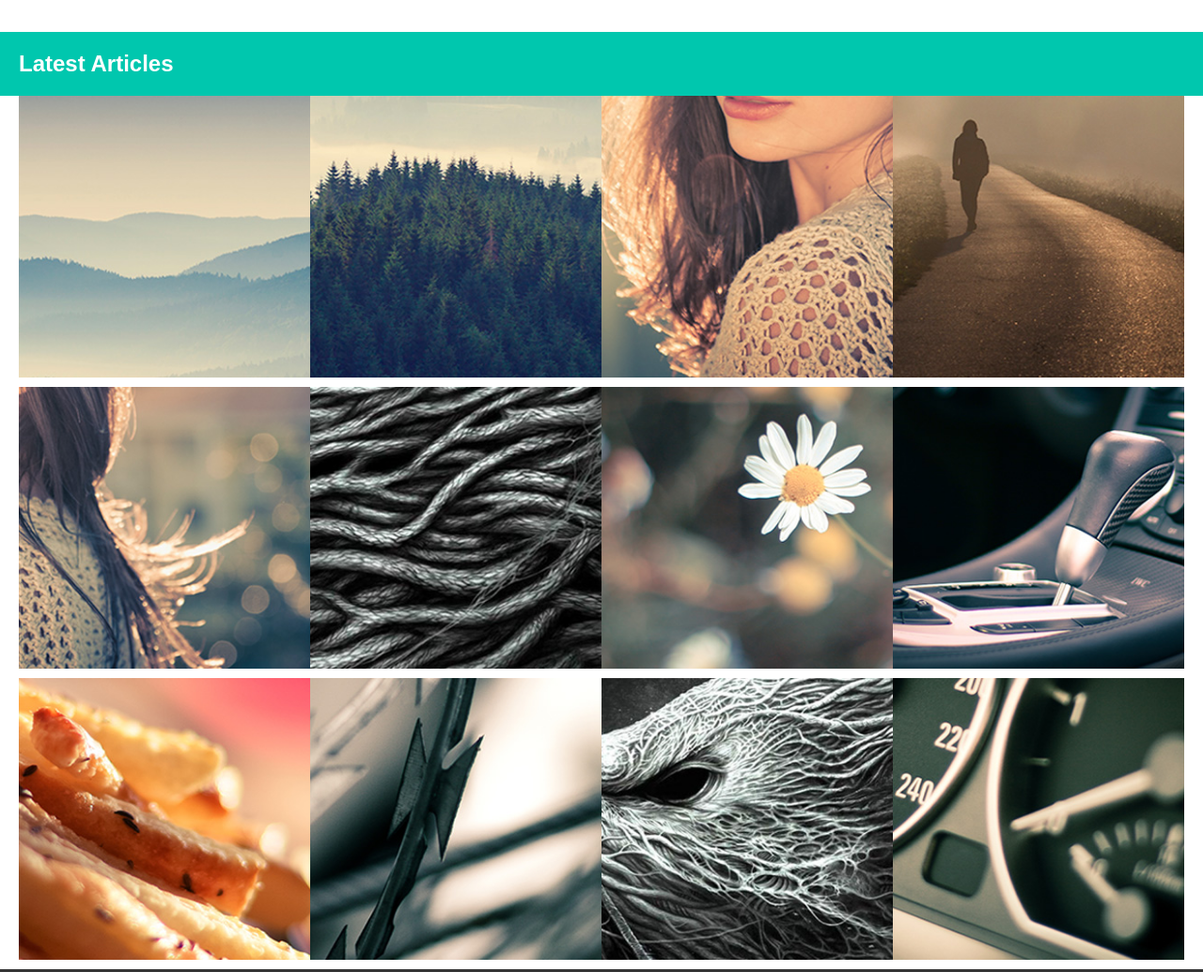
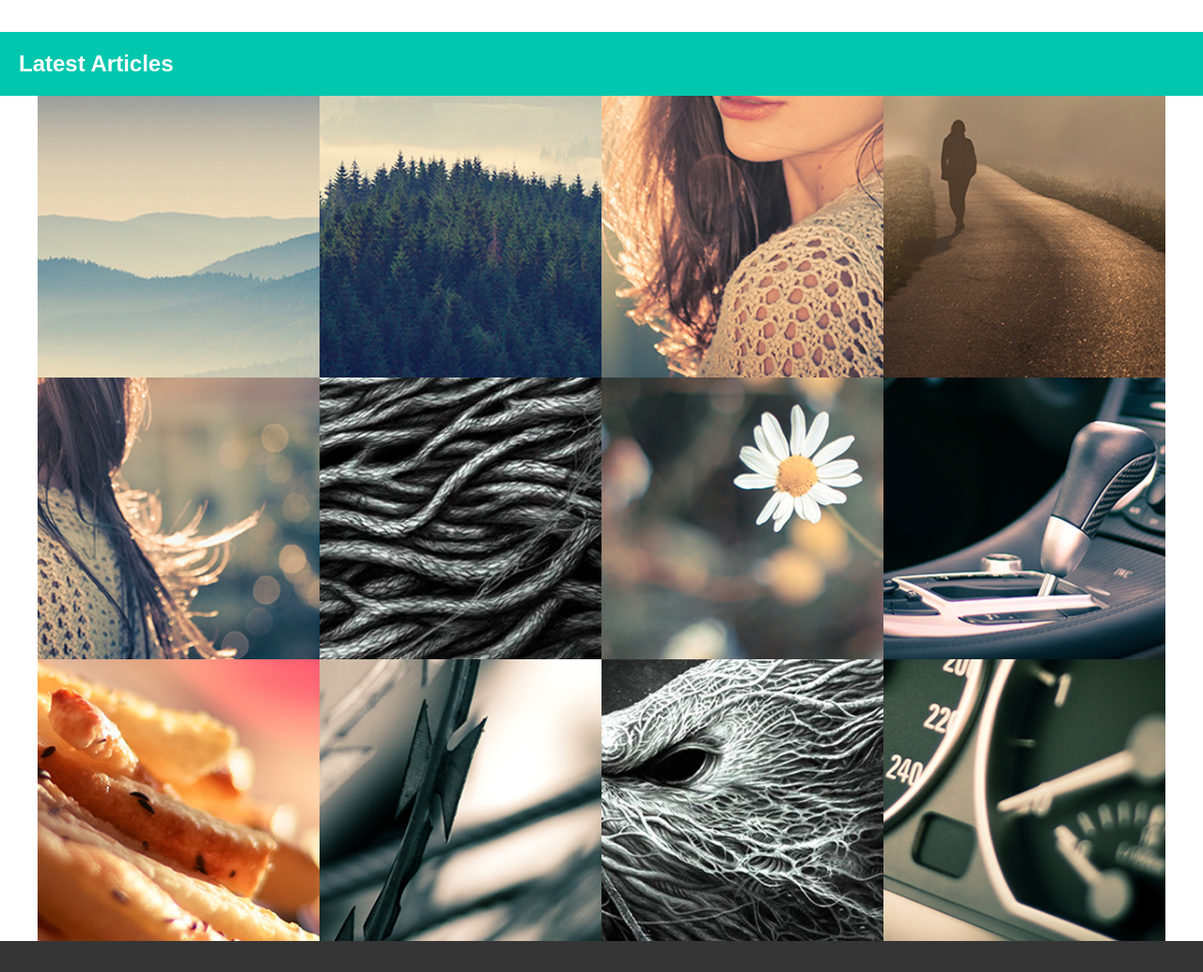
Before and after one commit to LuizFAP/Projeto-infusion, a plain HTML site: page index.html in a window 1280 px wide. Shown: the part 1684-2719 px from the top of the page at 94% size. Drawn offline with Linux system fonts and the light colour scheme.

Commit message:
5º commit - projeto finalizado

```diff
--- a/style/main.css
+++ b/style/main.css
@@ -291,9 +291,8 @@ h1 {
 }
 
 .galery-wapper img {
-    width: 100vh;
-
-
+    max-width: 100vh;
+    max-height: 300px;
 }
 
 .galery-wapper img:hover {
@@ -309,12 +308,11 @@ h1 {
 .images a{
     margin: 0;
     padding: 0;
-    height: 300px;
+    max-height: 300px;
+
 }
 
-.images a img{
-    max-height: 300px;
-}
+
 
 .slide-wapper {
     background-color: #353535;
@@ -343,7 +341,7 @@ h1 {
 .slide-wapper a,
 .slide-wapper img {
     margin: 100px 0;
-    width: 300px;
+    width: 250px;
 }
 
 footer {
@@ -479,11 +477,12 @@ footer {
 
     .images a{
 
-        height: 310px;
+        height: 320px;
 
     }
     .images a img {
 
-        max-width: 310px;
+        width: 300px;
+
     }
 }
```
